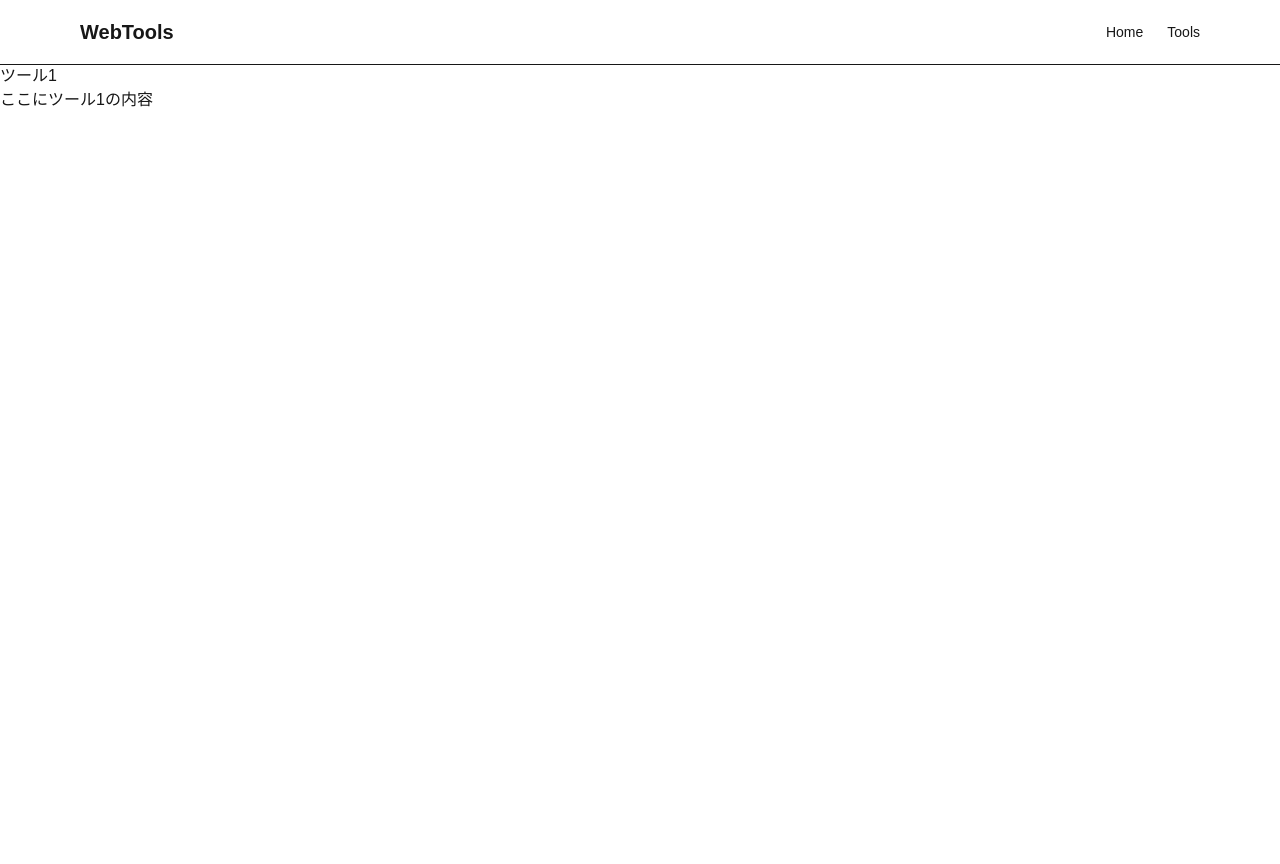
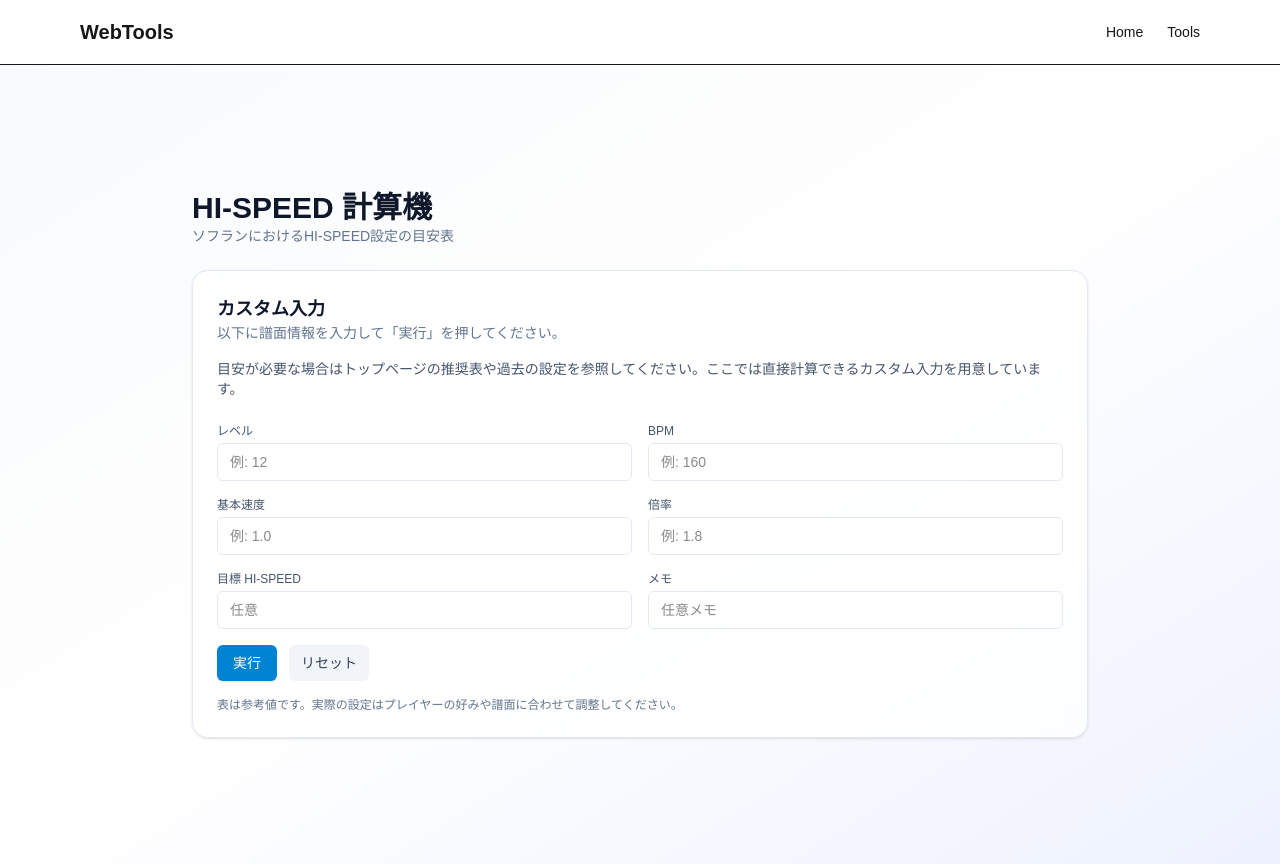
Before and after one commit to kkllkk5/volforce_calculator, a Next.js app: page /volforce-calculator/hispeed_calculator in a window 1280 px wide. Before the commit the page ends 800 px from the top, so only its background shows below. Built offline with nearby package versions, Linux system fonts and the light colour scheme.

Commit message:
一旦AIのコードでコミット

```diff
--- a/app/hispeed_calculator/page.tsx
+++ b/app/hispeed_calculator/page.tsx
@@ -1,10 +1,103 @@
 'use client'
+import { useState } from 'react'
 
 export default function Hispeed_Calculator_Page() {
+    const [form, setForm] = useState({
+        level: '',
+        bpm: '',
+        baseSpeed: '',
+        multiplier: '',
+        target: '',
+        note: ''
+    })
+    const [result, setResult] = useState<string | null>(null)
+
+    const handleChange = (key: keyof typeof form) => (e: React.ChangeEvent<HTMLInputElement | HTMLTextAreaElement>) => {
+        setForm(prev => ({ ...prev, [key]: e.target.value }))
+    }
+
+    const handleRun = () => {
+        // 簡易的な例: 基本速度 * 倍率 を計算して表示
+        const base = parseFloat(form.baseSpeed || '0')
+        const mul = parseFloat(form.multiplier || '0')
+        if (!isFinite(base) || !isFinite(mul)) {
+            setResult('数値を入力してください')
+            return
+        }
+        const calc = (base * mul).toFixed(2)
+        setResult(`計算結果: ${calc} （基本速度 ${base} × 倍率 ${mul}）`)
+        console.log('実行:', { ...form, calc })
+    }
+
     return (
-        <div>
-            <h1>ツール1</h1>
-            <p>ここにツール1の内容</p>
-        </div>
+        <main className="min-h-screen bg-gradient-to-br from-slate-50 via-white to-indigo-50 p-6 flex items-center justify-center">
+            <div className="w-full max-w-4xl">
+                <header className="mb-6">
+                    <h1 className="text-2xl sm:text-3xl font-extrabold text-slate-900">HI-SPEED 計算機</h1>
+                    <p className="text-sm text-slate-500">ソフランにおけるHI-SPEED設定の目安表</p>
+                </header>
+
+                <section className="bg-white/80 backdrop-blur-sm border border-slate-200 rounded-2xl shadow p-6">
+                    <div className="mb-4 flex items-center justify-between">
+                        <div>
+                            <h2 className="text-lg font-semibold text-slate-900">カスタム入力</h2>
+                            <p className="text-sm text-slate-500">以下に譜面情報を入力して「実行」を押してください。</p>
+                        </div>
+                    </div>
+
+                    <div className="mt-2 grid gap-4">
+                        <div className="text-sm text-slate-600">
+                            目安が必要な場合はトップページの推奨表や過去の設定を参照してください。ここでは直接計算できるカスタム入力を用意しています。
+                        </div>
+                    </div>
+
+                    {/* 横2列 × 縦3行 の入力グリッド */}
+                    <div className="mt-6">
+                        <div className="grid grid-cols-2 gap-4">
+                            <div className="flex flex-col">
+                                <label className="text-xs text-slate-600 mb-1">レベル</label>
+                                <input value={form.level} onChange={handleChange('level')} className="rounded-md border border-slate-200 px-3 py-2 text-sm bg-white/90" placeholder="例: 12" />
+                            </div>
+                            <div className="flex flex-col">
+                                <label className="text-xs text-slate-600 mb-1">BPM</label>
+                                <input value={form.bpm} onChange={handleChange('bpm')} className="rounded-md border border-slate-200 px-3 py-2 text-sm bg-white/90" placeholder="例: 160" />
+                            </div>
+
+                            <div className="flex flex-col">
+                                <label className="text-xs text-slate-600 mb-1">基本速度</label>
+                                <input value={form.baseSpeed} onChange={handleChange('baseSpeed')} className="rounded-md border border-slate-200 px-3 py-2 text-sm bg-white/90" placeholder="例: 1.0" />
+                            </div>
+                            <div className="flex flex-col">
+                                <label className="text-xs text-slate-600 mb-1">倍率</label>
+                                <input value={form.multiplier} onChange={handleChange('multiplier')} className="rounded-md border border-slate-200 px-3 py-2 text-sm bg-white/90" placeholder="例: 1.8" />
+                            </div>
+
+                            <div className="flex flex-col">
+                                <label className="text-xs text-slate-600 mb-1">目標 HI-SPEED</label>
+                                <input value={form.target} onChange={handleChange('target')} className="rounded-md border border-slate-200 px-3 py-2 text-sm bg-white/90" placeholder="任意" />
+                            </div>
+                            <div className="flex flex-col">
+                                <label className="text-xs text-slate-600 mb-1">メモ</label>
+                                <input value={form.note} onChange={handleChange('note')} className="rounded-md border border-slate-200 px-3 py-2 text-sm bg-white/90" placeholder="任意メモ" />
+                            </div>
+                        </div>
+
+                        <div className="mt-4 flex items-center gap-3">
+                            <button onClick={handleRun} className="inline-flex items-center justify-center rounded-md bg-sky-600 hover:bg-sky-700 text-white px-4 py-2 text-sm font-medium shadow">
+                                実行
+                            </button>
+                            <button onClick={() => { setForm({ level: '', bpm: '', baseSpeed: '', multiplier: '', target: '', note: '' }); setResult(null) }} className="inline-flex items-center justify-center rounded-md bg-slate-100 hover:bg-slate-200 text-slate-700 px-3 py-2 text-sm">
+                                リセット
+                            </button>
+                            {result && <div className="ml-4 text-sm text-slate-600">{result}</div>}
+                        </div>
+                    </div>
+
+                    <div className="mt-4 text-xs text-slate-500">
+                        表は参考値です。実際の設定はプレイヤーの好みや譜面に合わせて調整してください。
+                    </div>
+                </section>
+            </div>
+        </main>
     )
 }
```
